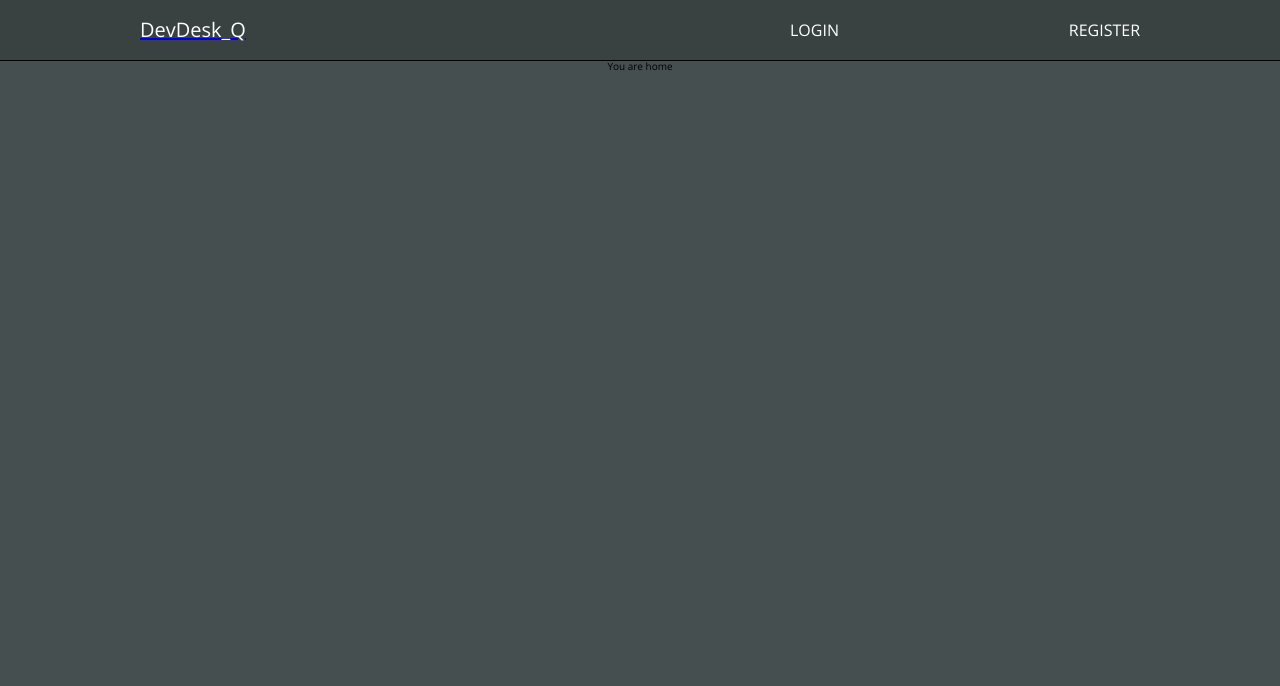
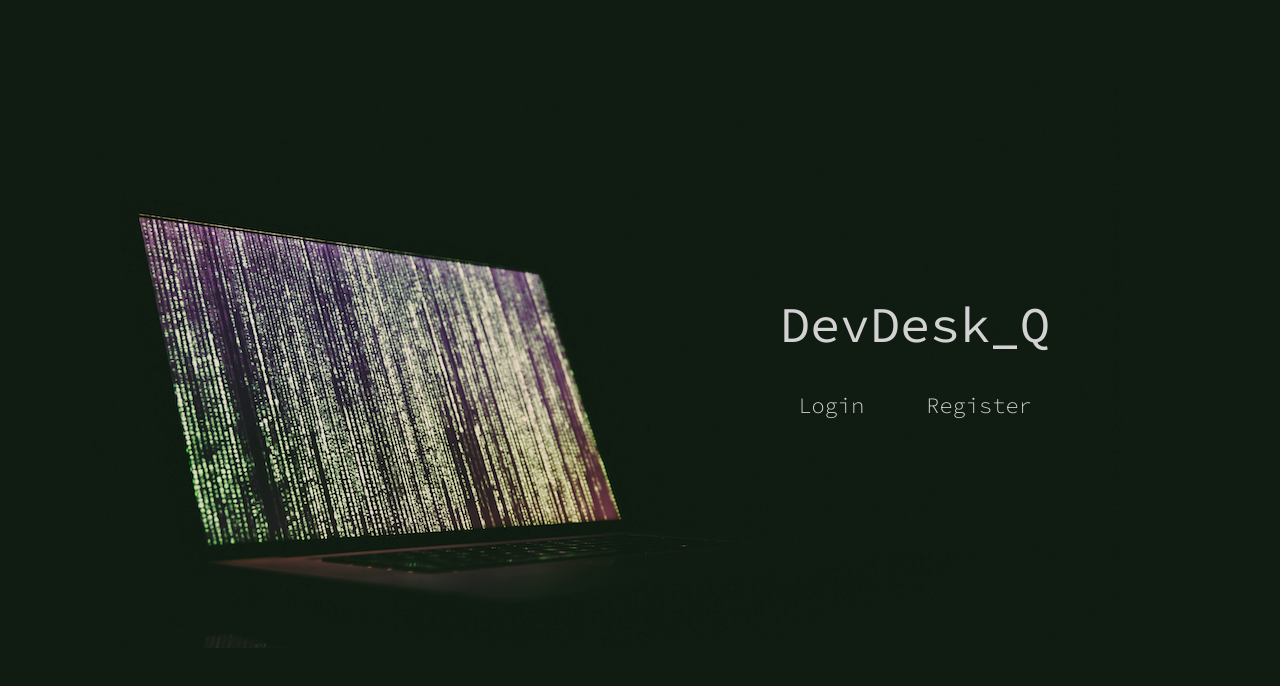
Before and after one commit to wmemorgan/devdesk-frontend, a React (Create React App) app in the folder dev-desk-queue/: page / in a window 1280 px wide. Shown: the top 686 px of the page. Built offline with nearby package versions, Linux system fonts and the light colour scheme.

Commit message:
created basic landing page

```diff
--- a/dev-desk-queue/public/index.html
+++ b/dev-desk-queue/public/index.html
@@ -7,7 +7,7 @@
     <meta name="theme-color" content="#000000" />
     <link rel="manifest" href="%PUBLIC_URL%/manifest.json" />
     <link href="https://fonts.googleapis.com/css?family=Open+Sans:300,300i,400,400i,600,700&display=swap" rel="stylesheet">
-
+    <link href="https://fonts.googleapis.com/css?family=Source+Code+Pro:300,400,500,700&display=swap" rel="stylesheet">
     <title>React App</title>
   </head>
   <body>
--- a/dev-desk-queue/src/App.js
+++ b/dev-desk-queue/src/App.js
@@ -1,31 +1,21 @@
 import React from "react";
-import {
-  BrowserRouter as Router,
-  Route,
-  Link,
-  NavLink
-} from "react-router-dom";
-import {Container} from "./styled-components/Dashboard_Styles";
+import { PrivateRoute } from "./components/PrivateRoute/PrivateRoute";
+import { Container } from "./styled-components/Dashboard_Styles";
+import { Route } from "react-router-dom";
+import { Auth } from "./authentication/Authentication";
 import LandingPage from "./components/LandingPage/LandingPage";
-import LogIn from "./components/LandingPage/LogIn";
-import Register from "./components/LandingPage/Register";
-import { PrivateRoute } from "./components/PrivateRoute/PrivateRoute";
 import TicketForm from "./components/TicketForm/TicketForm";
 import TicketList from "./components/TicketList/TicketList";
-import { Auth } from "./authentication/Authentication";
-import {
-  TopBar,
-  NavContainer,
-  Nav,
-  MenuIconWrapper
-} from "./styled-components/Dashboard_Styles";
+import Register from "./components/LandingPage/Register";
 import Ticket from "./components/Ticket/Ticket";
+import TopBar from "./components/TopBar/TopBar";
+import LogIn from "./components/LandingPage/LogIn";
+
 
 class App extends React.Component {
   state = {
     activeUser: {},
-    authenticated: false,
-    menuOpen: false
+    authenticated: false
   };
 
   setActiveUser = activeUser => {
@@ -34,65 +24,19 @@ class App extends React.Component {
     });
   };
 
-  toggleMenuIcon = () => {
-    this.setState({
-      menuOpen: !this.state.menuOpen
-    });
-  };
-
   render() {
-    const { activeUser, menuOpen } = this.state;
+    const { activeUser } = this.state;
 
     return (
       <Container>
-        {/* Common Top Bar w/ Nav --- Links rendered based on authentication toggle */}
-        <TopBar>
-          <NavContainer>
-            <Link to="/">
-              <h1 style={{ color: "white" }}>DevDesk_Q</h1>
-            </Link>
-            {/* STRETCH: convert this to HOC ? */}
-            {!Auth.isAuthenticated ? (
-              <Nav>
-                <Link to="login">LOGIN</Link>
-                <Link to="register">REGISTER</Link>
-              </Nav>
-            ) : (
-              <Nav menuOpen={menuOpen} onClick={this.toggleMenuIcon}>
-                <NavLink to="/tickets" activeStyle={{ color: "#dddddd" }}>
-                  TICKETS
-                </NavLink>
-                {/* <NavLink
-                    to="/assigned-tickets"
-                    activeStyle={{ color: "#dddddd" }}
-                  >
-                    YOUR TICKETS
-                  </NavLink> */}
-                <NavLink to="/new-ticket" activeStyle={{ color: "#dddddd" }}>
-                  OPEN NEW TICKET
-                </NavLink>
-                <NavLink
-                  to="/"
-                  activeStyle={{ color: "#dddddd" }}
-                  onClick={()=> Auth.signout()}
-                  // () => this.props.history.push("/"))
-                >
-                  LOGOUT
-                </NavLink>
-              </Nav>
-            )}
-            <MenuIconWrapper>
-              <img
-                src="https://img.icons8.com/ios-glyphs/30/FFFFFF/menu.png"
-                onClick={this.toggleMenu}
-                alt="Menu Icon"
-              />
-            </MenuIconWrapper>
-          </NavContainer>
-        </TopBar>
+        {Auth.isAuthenticated && <TopBar />}
         <Route
-          exact path="/"
-          component={LandingPage} />
+          exact
+          path="/"
+          render={props => (
+            <LandingPage {...props} setActiveUser={this.setActiveUser} />
+          )}
+        />
         <Route
           path="/login"
           render={props => (
@@ -106,7 +50,8 @@ class App extends React.Component {
           )}
         />
         <PrivateRoute
-          exact path="/tickets"
+          exact
+          path="/tickets"
           component={TicketList}
           activeUser={activeUser}
         />
@@ -120,14 +65,6 @@ class App extends React.Component {
           component={TicketForm}
           activeUser={activeUser}
         />
-        {/*
-            MVP: Conditional render of LandingPage/Dashboard based on authentication toggle
-
-            STRETCH: Implement HOC that returns either LandingPage or Dashboard based on
-                     authentication toggle
-        */}
-        {/* <LandingPage /> */}
-        {/* <Dashboard /> */}
       </Container>
     );
   }
--- a/dev-desk-queue/src/components/LandingPage/LandingPage.js
+++ b/dev-desk-queue/src/components/LandingPage/LandingPage.js
@@ -1,11 +1,63 @@
 import React, { Component } from "react";
+import {Container, Hero, FormContainer, FormLinkContainer} from "../../styled-components/LandingPage_Styles";
+import Register from "./Register";
+import LogIn from "./LogIn";
 
 export default class LandingPage extends Component {
+  state = {
+    displayRegister: false,
+    displayLogin: false
+  };
+
+  displayRegister = () => {
+    this.setState({
+      displayRegister: true,
+      displayLogin: false
+    });
+  };
+
+  displayLogin = () => {
+    this.setState({
+      displayRegister: false,
+      displayLogin: true
+    });
+  };
+
+  goBack = () => {
+    console.log("go back");
+    this.setState({
+      displayRegister: false,
+      displayLogin: false
+    });
+  };
+
   render() {
+    const { displayRegister, displayLogin } = this.state;
+    const { setActiveUser } = this.props;
     return (
-      <div>
-        <h1>You are home</h1>
-      </div>
+      <Container>
+        <Hero>
+          <FormContainer>
+            <h1>DevDesk_Q</h1>
+            {!displayRegister && !displayLogin && (
+              <FormLinkContainer>
+                <button name="displayLogin" onClick={this.displayLogin}>
+                  Login
+                </button>
+                <button name="displayRegister" onClick={this.displayRegister}>
+                  Register
+                </button>
+              </FormLinkContainer>
+            )}
+            {displayRegister && (
+              <Register setActiveUser={setActiveUser} goBack={this.goBack} />
+            )}
+            {displayLogin && (
+              <LogIn setActiveUser={setActiveUser} goBack={this.goBack} />
+            )}
+          </FormContainer>
+        </Hero>
+      </Container>
     );
   }
 }
--- a/dev-desk-queue/src/components/LandingPage/LogIn.js
+++ b/dev-desk-queue/src/components/LandingPage/LogIn.js
@@ -2,14 +2,8 @@ import React, { Component } from "react";
 import styled from "styled-components";
 import axios from "axios";
 import { Redirect } from "react-router-dom";
+import {Form, InputWrapper, ButtonContainer} from "../../styled-components/LandingPage_Styles";
 import { Auth } from "../../authentication/Authentication";
-import {
-  Container,
-  FormHeader,
-  Form,
-  InputWrapper,
-  ButtonContainer
-} from "../../styled-components/TicketForm_Styles";
 
 export default class LogIn extends Component {
   //State
@@ -134,21 +128,21 @@ export default class LogIn extends Component {
   render() {
     //Redirects to Dashboard once authenticated.
     const { redirectToReferrer, formError } = this.state;
-
+    const {goBack} = this.props;
     if (redirectToReferrer === true) {
       return <Redirect to="/tickets" />;
     }
 
     return (
-      <Container>
-        <FormHeader>
-          <h1>Login</h1>
-        </FormHeader>
+      // <Container>
+      //   <FormHeader>
+      //     <h1>Login</h1>
+      //   </FormHeader>
         <Form onSubmit={this.loginAuth}>
           <InputWrapper>
-            <label>Email</label>
             <input
               type="text"
+              placeholder="Email"
               name="email"
               value={this.state.email}
               onChange={this.handleChange}
@@ -156,9 +150,9 @@ export default class LogIn extends Component {
             {formError.email && <span>{formError.email}</span>}
           </InputWrapper>
           <InputWrapper>
-            <label>Password</label>
             <input
               type="password"
+              placeholder="Password"
               className="form-control"
               name="password"
               value={this.state.password}
@@ -167,10 +161,11 @@ export default class LogIn extends Component {
             {formError.password && <span>{formError.password}</span>}
           </InputWrapper>
           <ButtonContainer>
+            <button type="button" onClick={goBack}>Go Back</button>
             <button onClick={this.loginAuth}>Log in</button>
           </ButtonContainer>
         </Form>
-      </Container>
+      // </Container>
     );
   }
 }
--- a/dev-desk-queue/src/components/LandingPage/Register.js
+++ b/dev-desk-queue/src/components/LandingPage/Register.js
@@ -2,7 +2,7 @@ import React, { Component } from "react";
 import styled from "styled-components";
 import axios from "axios";
 import { Redirect } from "react-router-dom";
-import {Container, FormHeader, Form, InputWrapper, ButtonContainer } from "../../styled-components/TicketForm_Styles";
+import {Form, InputWrapper, ButtonContainer} from "../../styled-components/LandingPage_Styles";
 import { Auth } from "../../authentication/Authentication";
 
 
@@ -111,21 +111,23 @@ export default class Register extends Component {
   // };
   render() {
     const { redirectToReferrer, formError } = this.state;
+    const {goBack} = this.props;
 
     if (redirectToReferrer === true) {
       return <Redirect to="/tickets" />;
     }
 
     return (
-      <Container>
-        <FormHeader>
-          <h1>Register</h1>
-        </FormHeader>
+      // <Container>
+      //   <FormHeader>
+      //     <h1>Register</h1>
+      //   </FormHeader>
           <Form onSubmit={this.registerUser}>
             <InputWrapper>
-              <label>Name</label>
+              {/* <label>Name</label> */}
               <input
                 type="text"
+                placeholder="First Name"
                 name="firstName"
                 value={this.state.firstName}
                 onChange={this.handleChange}
@@ -133,9 +135,10 @@ export default class Register extends Component {
               {formError.firstName && <span>{formError.firstName}</span>}
             </InputWrapper>
             <InputWrapper>
-              <label>Last Name</label>
+              {/* <label>Last Name</label> */}
               <input
                 type="text"
+                placeholder="Last Name"
                 name="lastName"
                 value={this.state.lastName}
                 onChange={this.handleChange}
@@ -143,9 +146,10 @@ export default class Register extends Component {
               {formError.lastName && <span>{formError.lastName}</span>}
             </InputWrapper>
             <InputWrapper>
-              <label>Email</label>
+              {/* <label>Email</label> */}
               <input
                 type="text"
+                placeholder="Email"
                 name="email"
                 value={this.state.email}
                 onChange={this.handleChange}
@@ -153,9 +157,10 @@ export default class Register extends Component {
               {formError.email && <span>{formError.email}</span>}
             </InputWrapper>
             <InputWrapper>
-              <label>Password</label>
+              {/* <label>Password</label> */}
               <input
                 type="password"
+                placeholder="Password"
                 className="form-control"
                 name="password"
                 value={this.state.password}
@@ -164,10 +169,11 @@ export default class Register extends Component {
               {formError.password && <span>{formError.password}</span>}
             </InputWrapper>
             <ButtonContainer>
+              <button type="button" onClick={goBack}>Go Back</button>
               <button onClick={this.registerUser}>Register</button>
             </ButtonContainer>
           </Form>
-      </Container>
+      // </Container>
     );
   }
 }
--- /dev/null
+++ b/dev-desk-queue/src/components/TopBar/TopBar.js
@@ -0,0 +1,64 @@
+import React, { Component } from "react";
+import {Link, NavLink} from "react-router-dom";
+import { Auth } from "../../authentication/Authentication";
+import {
+  StyledTopBar,
+  NavContainer,
+  Nav,
+  MenuIconWrapper
+} from "../../styled-components/Dashboard_Styles";
+export default class TopBar extends Component {
+
+	state = {
+    menuOpen: false
+  };
+
+	toggleMenuIcon = () => {
+    this.setState({
+      menuOpen: !this.state.menuOpen
+    });
+	};
+
+  render() {
+		const {menuOpen} = this.state;
+    return (
+      <StyledTopBar>
+        <NavContainer>
+          <Link to="/">
+            <h1 style={{ color: "white" }}>DevDesk_Q</h1>
+          </Link>
+
+          <Nav menuOpen={menuOpen} onClick={this.toggleMenuIcon}>
+            <NavLink to="/tickets" activeStyle={{ color: "#dddddd" }}>
+              TICKETS
+            </NavLink>
+            {/* <NavLink
+                    to="/assigned-tickets"
+                    activeStyle={{ color: "#dddddd" }}
+                  >
+                    YOUR TICKETS
+                  </NavLink> */}
+            <NavLink to="/new-ticket" activeStyle={{ color: "#dddddd" }}>
+              OPEN NEW TICKET
+            </NavLink>
+            <NavLink
+              to="/"
+              activeStyle={{ color: "#dddddd" }}
+              onClick={() => Auth.signout()}
+            >
+              LOGOUT
+            </NavLink>
+          </Nav>
+
+          <MenuIconWrapper>
+            <img
+              src="https://img.icons8.com/ios-glyphs/30/FFFFFF/menu.png"
+              onClick={this.toggleMenu}
+              alt="Menu Icon"
+            />
+          </MenuIconWrapper>
+        </NavContainer>
+      </StyledTopBar>
+    );
+  }
+}
--- a/dev-desk-queue/src/styled-components/Dashboard_Styles.js
+++ b/dev-desk-queue/src/styled-components/Dashboard_Styles.js
@@ -8,7 +8,7 @@ export const Container = styled.div`
   height: 100vh;
 `;
 
-export const TopBar = styled.div`
+export const StyledTopBar = styled.div`
   ${flex("row", "normal", "center")}
   width: 100%;
   height: fit-content;
--- /dev/null
+++ b/dev-desk-queue/src/styled-components/LandingPage_Styles.js
@@ -0,0 +1,153 @@
+import styled from "styled-components";
+import img from "../assets/landing-page-background.png";
+
+export const Container = styled.div`
+  display: flex;
+  flex-direction: column;
+
+  align-items: center;
+
+  width: 100%;
+  height: 100vh;
+
+  background-color: #101b11;
+`;
+
+export const Hero = styled.div`
+  display: flex;
+  justify-content: flex-end;
+  align-items: center;
+
+  width: 100%;
+  max-width: 1100px;
+  height: 600px;
+
+  margin-top: 10vh;
+
+  background: url(${img}) no-repeat;
+
+  /* border: 1px solid white; */
+`;
+
+export const FormContainer = styled.div`
+  display: flex;
+  flex-direction: column;
+  justify-content: center;
+  align-items: center;
+
+  width: 300px;
+  height: fit-content;
+
+  margin-right: 125px;
+
+  /* border: 1px solid white; */
+
+  h1 {
+    color: #d2d2d2;
+    font-size: 5rem;
+    font-weight: 400;
+    font-family: "Source Code Pro", monospace;
+  }
+`;
+
+export const FormLinkContainer = styled.div`
+  display: flex;
+  margin: 40px 0;
+
+  button {
+    border: none;
+    outline: none;
+
+    color: #d2d2d2;
+    font-size: 2.2rem;
+    font-weight: 300;
+    font-family: "Source Code Pro", monospace;
+    text-decoration: none;
+
+    background-color: transparent;
+
+    cursor: pointer;
+  }
+
+  button:first-of-type {
+    margin-right: 50px;
+  }
+`;
+
+
+export const Form = styled.form`
+  display: flex;
+  flex-direction: column;
+
+  padding: 10px 15px;
+
+  width: 100%;
+  height: fit-content;
+`;
+
+export const InputWrapper = styled.div`
+  display: flex;
+  flex-direction: column;
+  align-items: flex-start;
+
+  font-family: "Source Code Pro", monospace;
+
+  margin: 10px 0;
+
+  input {
+    width: 100%;
+
+    border: none;
+    border-bottom: 1px solid #d2d2d2;
+
+    padding: 3px 0;
+
+    color: #d2d2d2;
+    font-size: 1.4rem;
+    font-family: "Source Code Pro", monospace;
+
+    background-color: transparent;
+
+    outline: none;
+  }
+
+  select {
+    background-color: transparent;
+    border: none;
+    font-size: 1.4rem;
+    outline: none;
+    cursor: pointer;
+
+    border-bottom: 1px solid black;
+    -webkit-appearance: none;
+    -webkit-border-radius: 0px;
+    border-radius: 0px;
+  }
+
+  span {
+    padding-top: 5px;
+    color: red;
+    font-size: 1.2rem;
+  }
+`;
+
+export const ButtonContainer = styled.div`
+  display: flex;
+  justify-content: space-between;
+
+  button {
+    width: fit-content;
+    height: 25px;
+
+    border: none;
+    outline: none;
+
+    color: white;
+    font-size: 1.4rem;
+    font-family: "Source Code Pro", monospace;
+
+    background-color: transparent;
+
+    cursor: pointer;
+  }
+`;
```
Also changed, not shown: dev-desk-queue/src/assets/landing-page-background.png (added).
